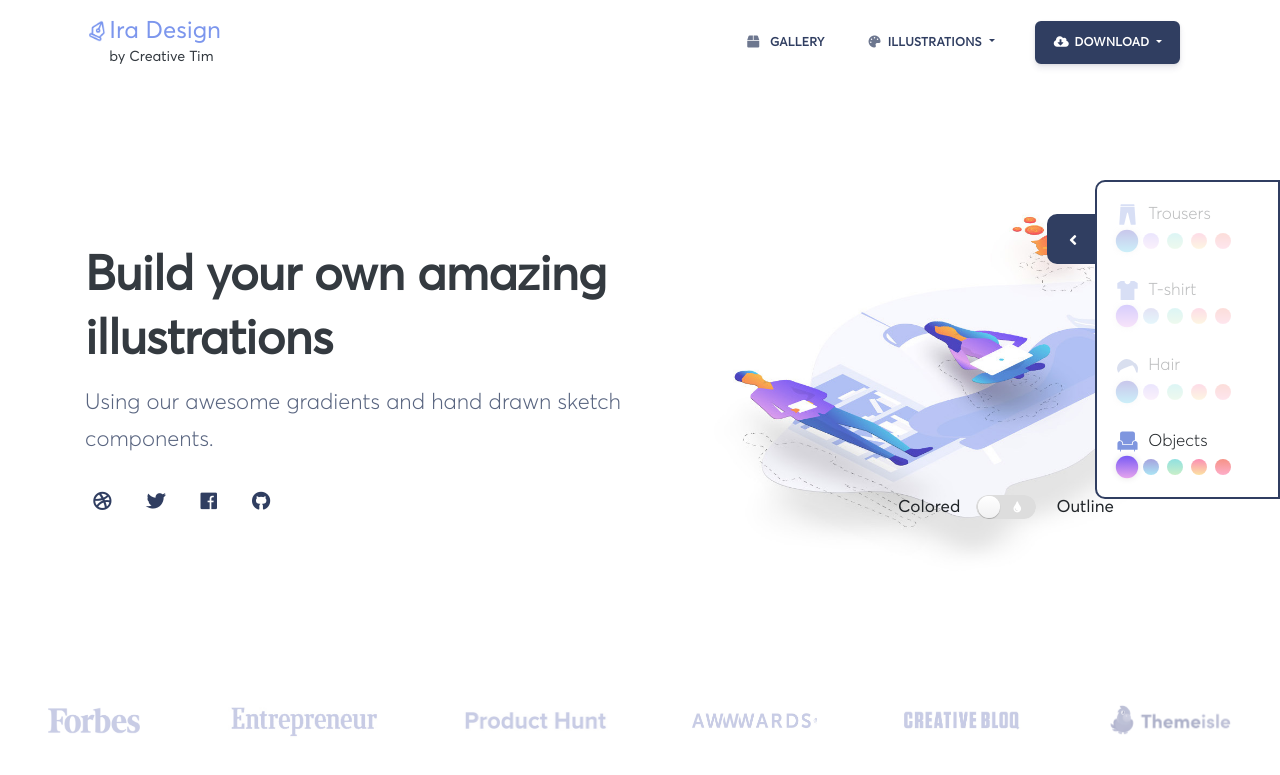
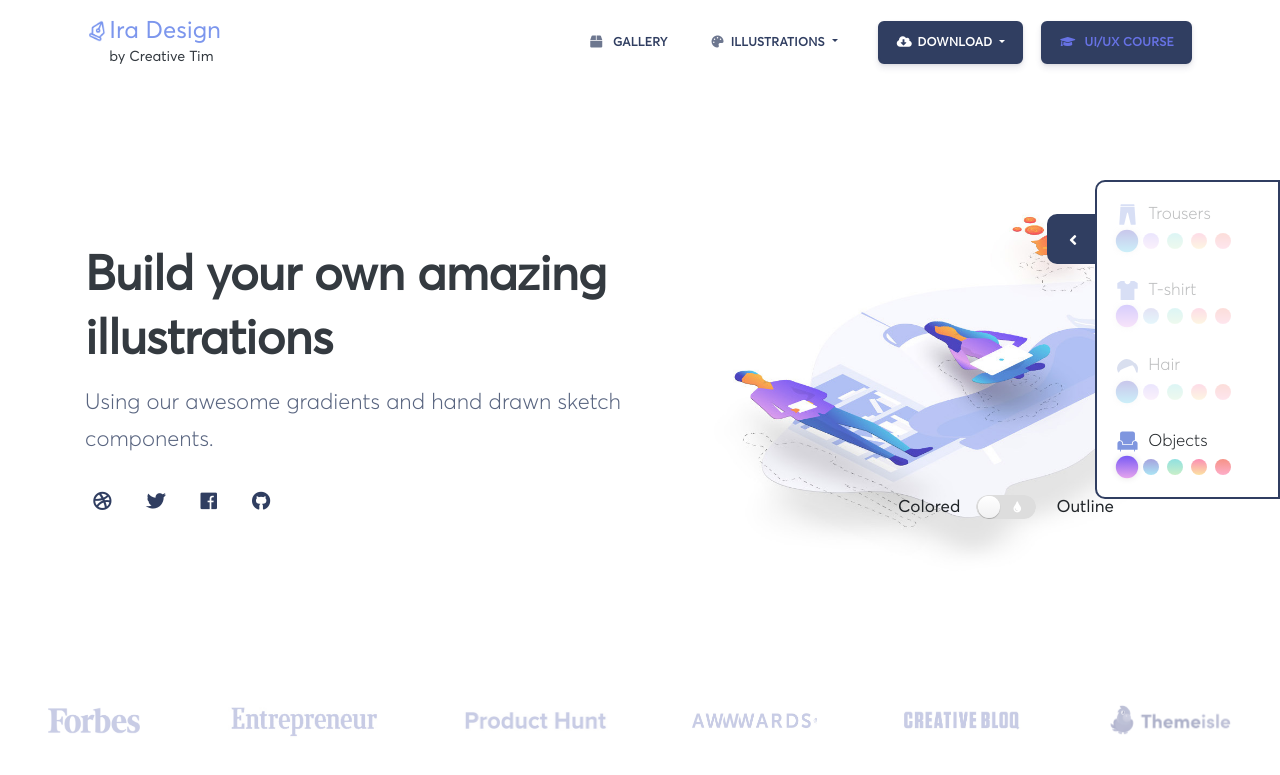
Before and after one commit to ira-design/ira-design.github.io, a Jekyll site: the page built from index.html, in a window 1280 px wide and 900 px high. Shown: the top 775 px of the window. Built offline with Jekyll 4.4.1, drawn with Linux system fonts in a browser that asks for light colours; a script that is not in the unit is left out; comment, search, counter and statistics services are not loaded.

Commit message:
Feat(navbar): Add course button

```diff
--- a/_includes/navbar.html
+++ b/_includes/navbar.html
@@ -62,6 +62,12 @@
            </div>
          </div>
        </li>
+
+       <a href="https://course-ui-ux.creative-tim.com/course/ux-design-fundamentals?ref=iradesign-navbar" class="btn btn-dark btn-default px-lg-3 px-2 position-relative" target="_blank" type="button">
+         <i class="fa fa-graduation-cap mr-1"></i>
+         UI/UX Course
+         <span class="badge badge-dot badge-danger badge-top-right position-absolute top-0 end-0"></span>
+       </a>
      </ul>
    </div>
  </div>
```
